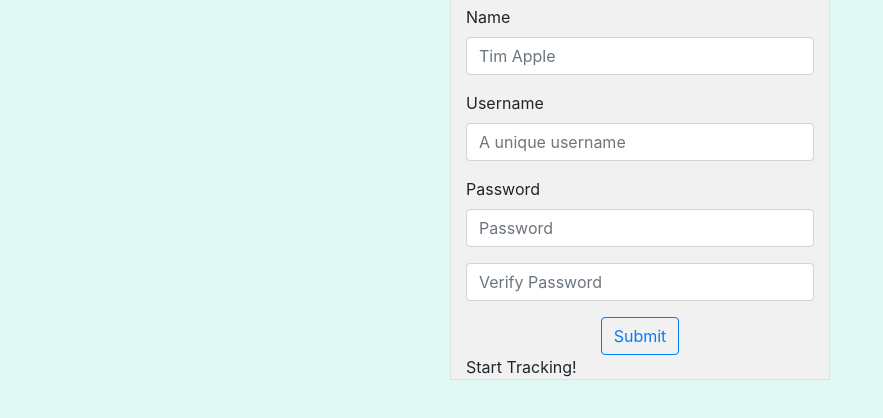
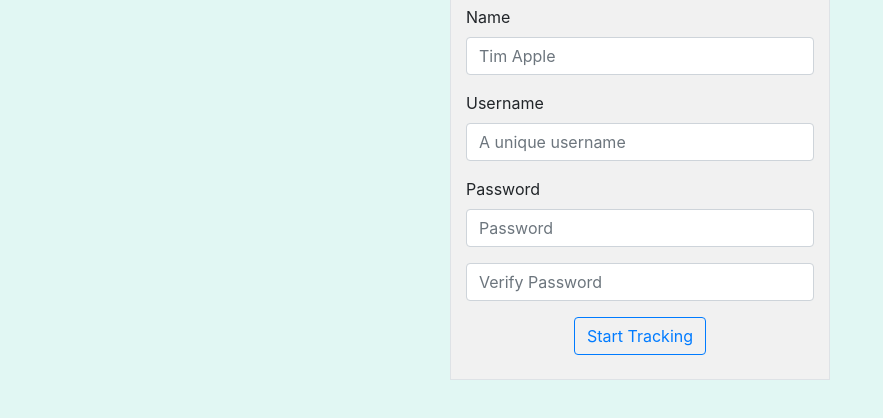
Before and after one commit to jbettencourt10/cs326-final-iota, a website: page client/sign-up.html in a window 1280 px wide. Shown: the part 218-636 px from the top of the page, without its empty margins (0-883 px from the left). Drawn offline with nearby package versions, Linux system fonts and the light colour scheme.

Commit message:
fixed sign-up text

```diff
--- a/client/sign-up.html
+++ b/client/sign-up.html
@@ -74,8 +74,8 @@
             <input
               type="submit"
               class="btn btn-outline-primary mx-auto d-block"
+              value="Start Tracking"
             >
-              Start Tracking!
             </input>
             <br />
           </div>
```
